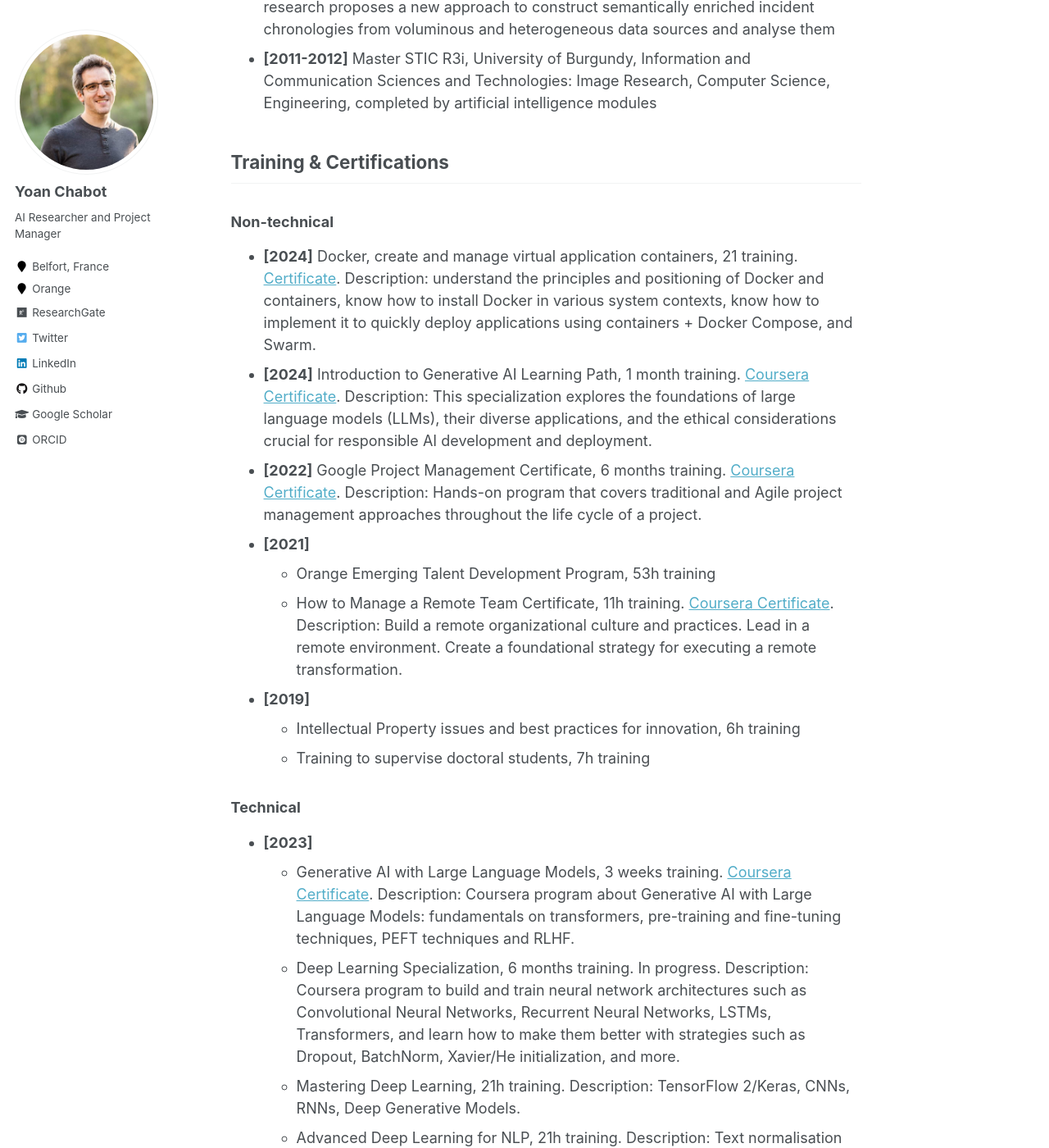
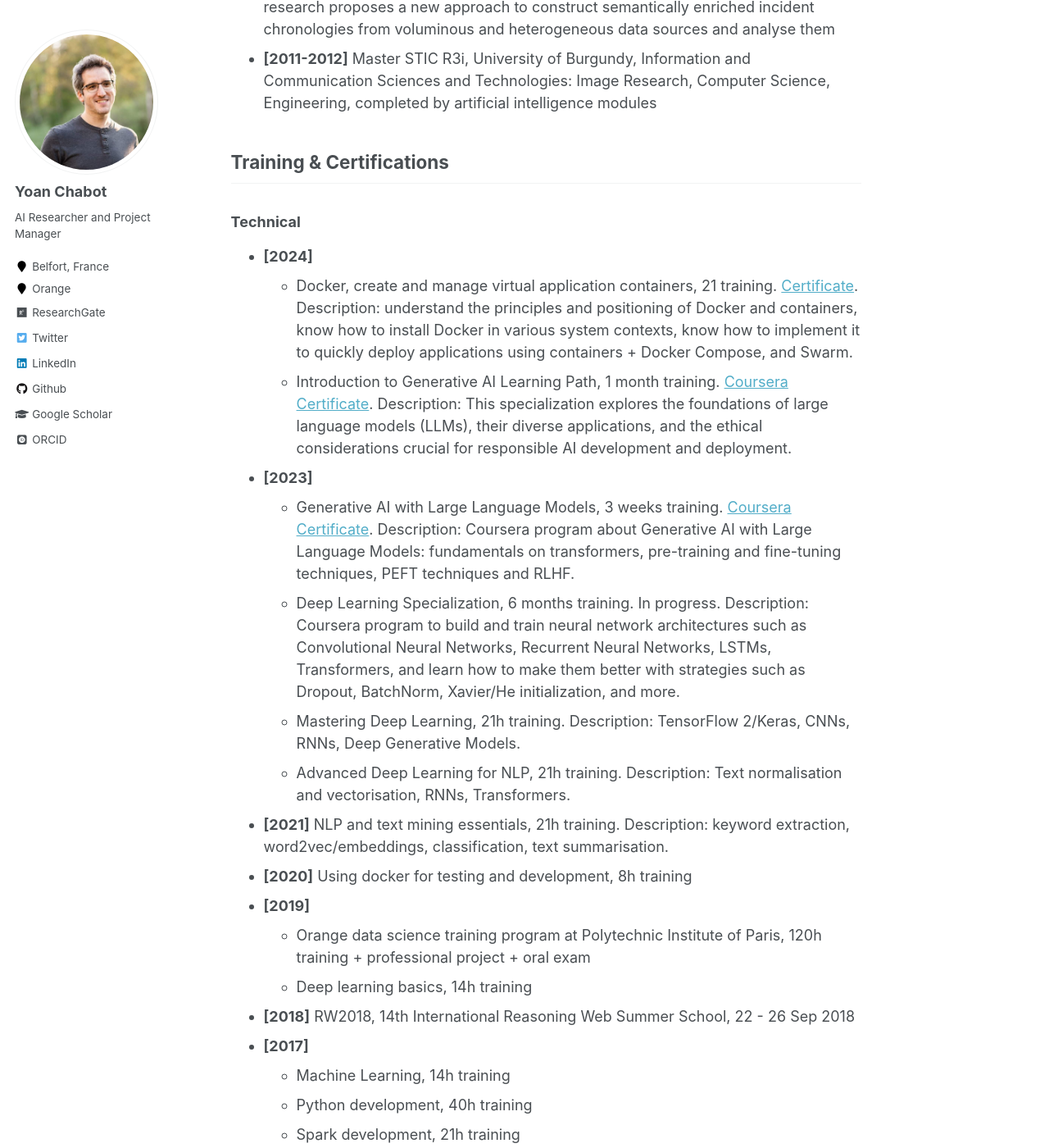
Before and after one commit to yoanchabot/yoanchabot.github.io, a Jekyll site: the page built from _pages/training.md, in a window 1280 px wide and 1400 px high, scrolled down 767 px. Shown: the whole window at 82% size. Built offline with Jekyll 4.4.1, drawn with Linux system fonts in a browser that asks for light colours; some web fonts are replaced; some of the changed text lies outside the part shown.

Commit message:
Update training.md

```diff
--- a/_pages/training.md
+++ b/_pages/training.md
@@ -19,18 +19,10 @@
 * **[2011-2012]** Master STIC R3i, University of Burgundy, Information and Communication Sciences and Technologies: Image Research, Computer Science, Engineering, completed by artificial intelligence modules
 
 ## Training & Certifications
-### Non-technical
-* **[2024]** Docker, create and manage virtual application containers, 21 training. [Certificate](https://github.com/yoanchabot/papers/raw/main/docker_certificate.pdf). Description: understand the principles and positioning of Docker and containers, know how to install Docker in various system contexts, know how to implement it to quickly deploy applications using containers + Docker Compose, and Swarm.
-* **[2024]** Introduction to Generative AI Learning Path, 1 month training. [Coursera Certificate](https://github.com/yoanchabot/papers/raw/main/Coursera_UBEF4JKFO2IK.pdf). Description: This specialization explores the foundations of large language models (LLMs), their diverse applications, and the ethical considerations crucial for responsible AI development and deployment.
-* **[2022]** Google Project Management Certificate, 6 months training. [Coursera Certificate](https://github.com/yoanchabot/papers/raw/main/Coursera_SND53FTNS7UW.pdf). Description: Hands-on program that covers traditional and Agile project management approaches throughout the life cycle of a project.
-* **[2021]**
-  * Orange Emerging Talent Development Program, 53h training
-  * How to Manage a Remote Team Certificate, 11h training. [Coursera Certificate](https://github.com/yoanchabot/papers/raw/main/Coursera_RMG4HE6FJHMT.pdf). Description: Build a remote organizational culture and practices. Lead in a remote environment. Create a foundational strategy for executing a remote transformation.
-* **[2019]**
-  * Intellectual Property issues and best practices for innovation, 6h training
-  * Training to supervise doctoral students, 7h training
-
 ### Technical
+* **[2024]**
+  * Docker, create and manage virtual application containers, 21 training. [Certificate](https://github.com/yoanchabot/papers/raw/main/docker_certificate.pdf). Description: understand the principles and positioning of Docker and containers, know how to install Docker in various system contexts, know how to implement it to quickly deploy applications using containers + Docker Compose, and Swarm.
+  * Introduction to Generative AI Learning Path, 1 month training. [Coursera Certificate](https://github.com/yoanchabot/papers/raw/main/Coursera_UBEF4JKFO2IK.pdf). Description: This specialization explores the foundations of large language models (LLMs), their diverse applications, and the ethical considerations crucial for responsible AI development and deployment.
 * **[2023]**
   * Generative AI with Large Language Models, 3 weeks training. [Coursera Certificate](https://github.com/yoanchabot/papers/raw/main/Coursera_CMZBA9PUDLJ3.pdf). Description: Coursera program about Generative AI with Large Language Models: fundamentals on transformers, pre-training and fine-tuning techniques, PEFT techniques and RLHF.
   * Deep Learning Specialization, 6 months training. In progress. Description: Coursera program to build and train neural network architectures such as Convolutional Neural Networks, Recurrent Neural Networks, LSTMs, Transformers, and learn how to make them better with strategies such as Dropout, BatchNorm, Xavier/He initialization, and more.
```
Also changed, not shown: other parts of _pages/training.md (+9 -0 lines).
